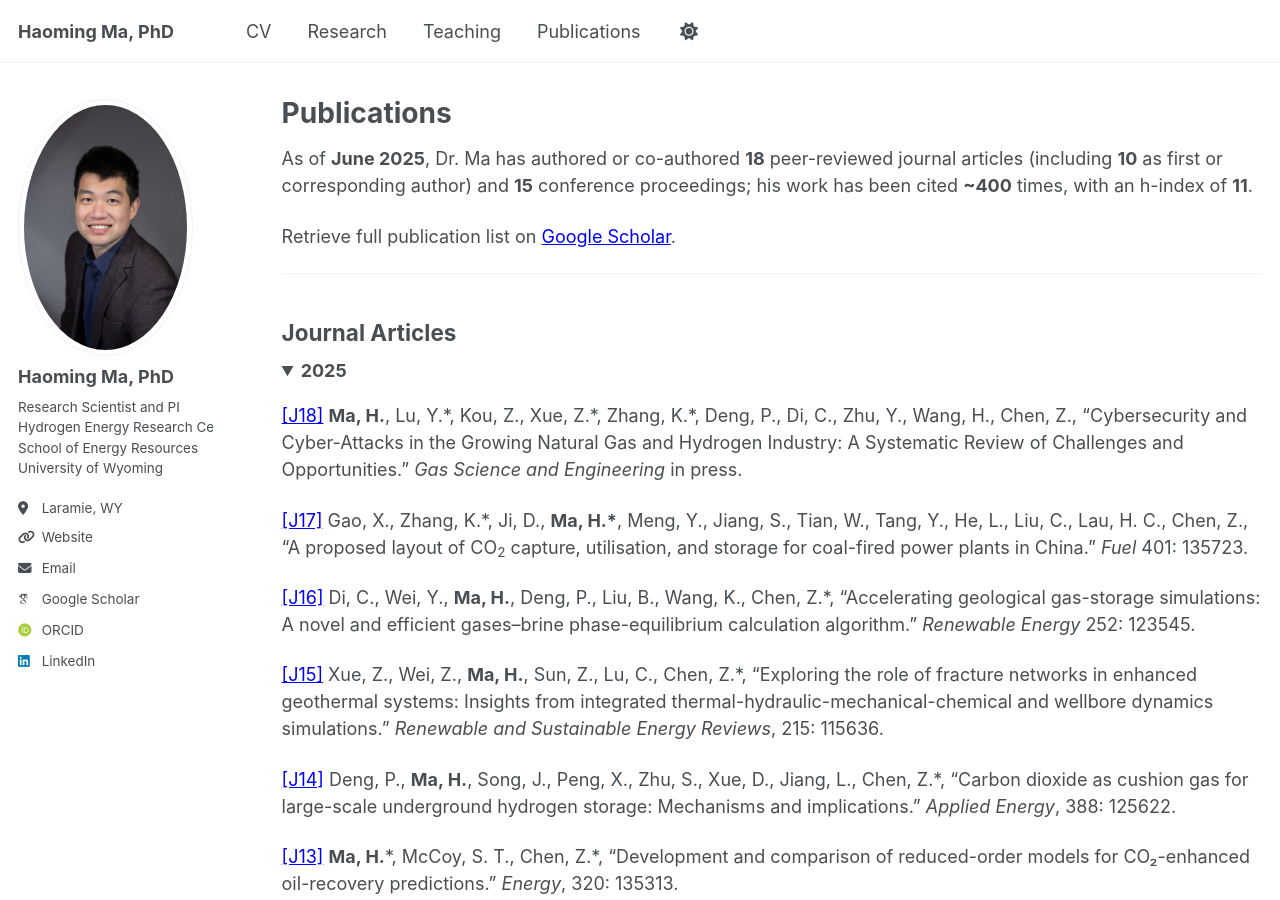
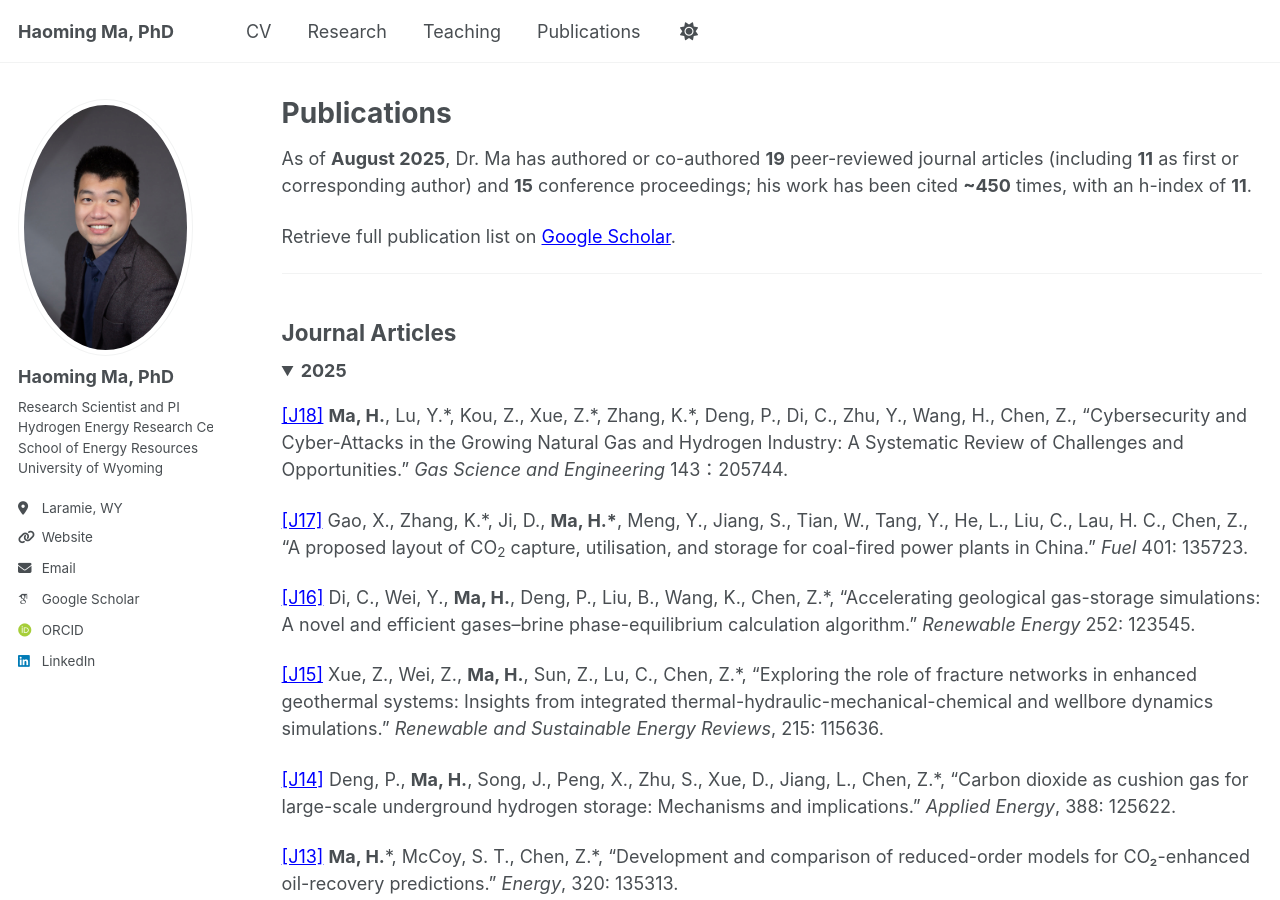
Before and after one commit to haoming-ma/haoming-ma.github.io, a Jekyll site: the page built from _pages/publications.md, in a window 1280 px wide and 900 px high. Built offline with Jekyll 4.4.1, drawn with Linux system fonts in a browser that asks for light colours; some web fonts are replaced.

Commit message:
Update publications.md

```diff
--- a/_pages/publications.md
+++ b/_pages/publications.md
@@ -5,7 +5,7 @@ permalink: /publications/
 author_profile: true
 ---
 
-As of **June 2025**, Dr. Ma has authored or co-authored **18** peer-reviewed journal articles (including **10** as first or corresponding author) and **15** conference proceedings; his work has been cited **~400** times, with an h-index of **11**.
+As of **August 2025**, Dr. Ma has authored or co-authored **19** peer-reviewed journal articles (including **11** as first or corresponding author) and **15** conference proceedings; his work has been cited **~450** times, with an h-index of **11**.
 
 Retrieve full publication list on [Google Scholar](https://scholar.google.ca/citations?user=AcM1KMkAAAAJ&hl=en).
 
@@ -18,7 +18,7 @@ Retrieve full publication list on [Google Scholar](https://scholar.google.ca/cit
 
 <p>
 <a href="{{ '/files/J18.pdf' | relative_url }}" target="_blank" rel="noopener">[J18]</a>
-<strong>Ma, H.</strong>, Lu, Y.*, Kou, Z., Xue, Z.*, Zhang, K.*, Deng, P., Di, C., Zhu, Y., Wang, H., Chen, Z., “Cybersecurity and Cyber-Attacks in the Growing Natural Gas and Hydrogen Industry: A Systematic Review of Challenges and Opportunities.” <em>Gas Science and Engineering</em> in press.
+<strong>Ma, H.</strong>, Lu, Y.*, Kou, Z., Xue, Z.*, Zhang, K.*, Deng, P., Di, C., Zhu, Y., Wang, H., Chen, Z., “Cybersecurity and Cyber-Attacks in the Growing Natural Gas and Hydrogen Industry: A Systematic Review of Challenges and Opportunities.” <em>Gas Science and Engineering</em> 143：205744.
 </p>
 
 <p>
```
